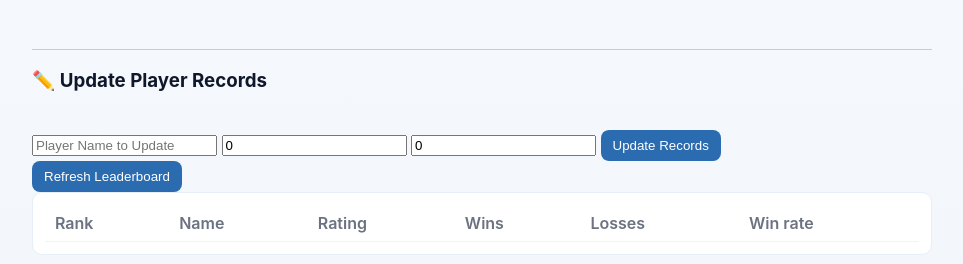
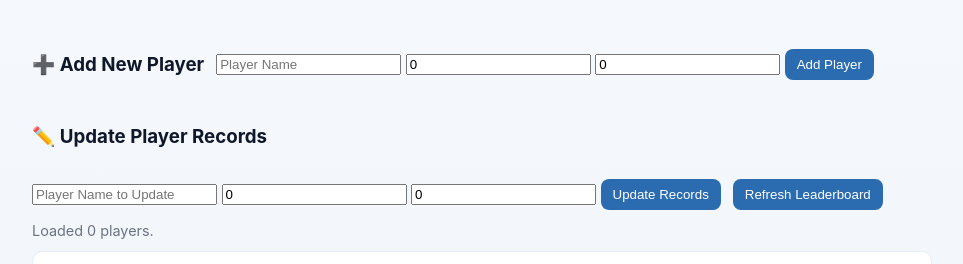
Before and after one commit to sura328/3704_Proj, a Flask app: page / in a window 1280 px wide. Shown: the part 145-409 px from the top of the page, without its empty margins (158-1121 px from the left). Run offline with Flask 3, Linux system fonts and the light colour scheme; data that the repository does not hold is empty.

Commit message:
Update index.html

```diff
--- a/templates/index.html
+++ b/templates/index.html
@@ -21,6 +21,14 @@
   </header>
 
   <main>
+    <section class="controls">
+      <h3>➕ Add New Player</h3> <div class="form-group">
+        <input id="newName" type="text" placeholder="Player Name" required/>
+        <input id="newWins" type="number" placeholder="Wins (e.g. 5)" value="0" min="0" />
+        <input id="newLosses" type="number" placeholder="Losses (e.g. 3)" value="0" min="0" />
+        <button id="addPlayerBtn">Add Player</button>
+      </div>
+
     <hr style="border: 0; height: 1px; background: #ccc; margin: 15px 0;"> <h3>✏️ Update Player Records</h3>       <div class="form-group">
         <input id="updateName" type="text" placeholder="Player Name to Update" required/>
         <input id="updateWins" type="number" placeholder="New Total Wins" value="0" min="0">
```
